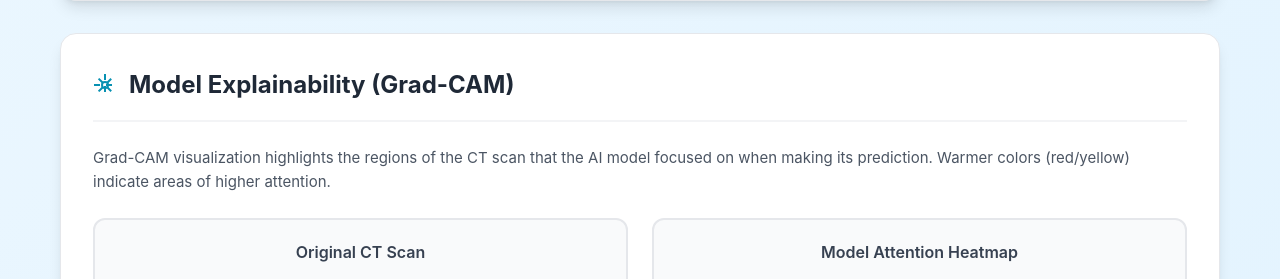
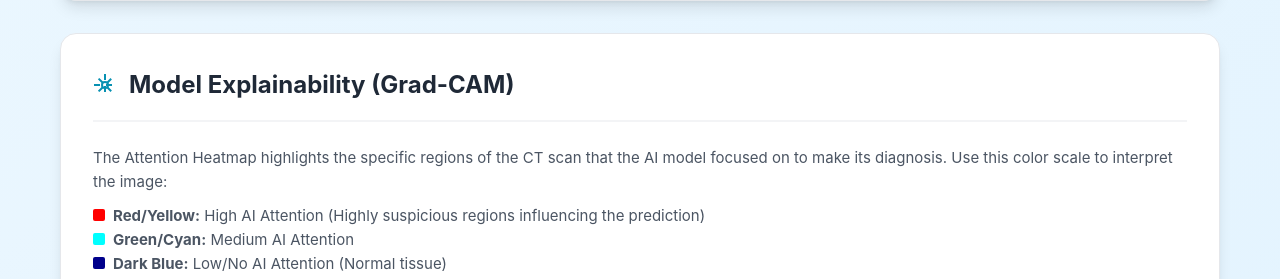
Before and after one commit to sivaramaraju2124/Brain-Stroke-Detection, a Flask app: template templates/index.html in a window 1280 px wide. Shown: the part 1711-1990 px from the top of the page. Run offline with Flask 3, Linux system fonts and the light colour scheme; the template is opened without the code that fills it: most values are stand-ins (such as "Sample title", 1, 10 or a date in 2020); grey boxes marked "Sample" are stand-in pictures.

Commit message:
Add color legend to Attention Heatmap in UI

```diff
--- a/templates/index.html
+++ b/templates/index.html
@@ -147,9 +147,14 @@
                     <h2 class="section-title">Model Explainability (Grad-CAM)</h2>
                 </div>
 
-                <p class="gradcam-description">
-                    Grad-CAM visualization highlights the regions of the CT scan that the AI model focused on when making its prediction. Warmer colors (red/yellow) indicate areas of higher attention.
-                </p>
+                <div class="gradcam-description" style="margin-bottom: 20px; line-height: 1.6;">
+                    <p>The Attention Heatmap highlights the specific regions of the CT scan that the AI model focused on to make its diagnosis. Use this color scale to interpret the image:</p>
+                    <ul style="list-style-type: none; padding-left: 0; margin-top: 10px;">
+                        <li><span style="display:inline-block; width:12px; height:12px; background-color:red; margin-right:8px; border-radius:2px;"></span><strong>Red/Yellow:</strong> High AI Attention (Highly suspicious regions influencing the prediction)</li>
+                        <li><span style="display:inline-block; width:12px; height:12px; background-color:cyan; margin-right:8px; border-radius:2px;"></span><strong>Green/Cyan:</strong> Medium AI Attention</li>
+                        <li><span style="display:inline-block; width:12px; height:12px; background-color:darkblue; margin-right:8px; border-radius:2px;"></span><strong>Dark Blue:</strong> Low/No AI Attention (Normal tissue)</li>
+                    </ul>
+                </div>
 
                 <div class="gradcam-comparison">
                     <div class="gradcam-item">
```
Also changed, not shown: requirements.txt (line endings or trailing spaces).
